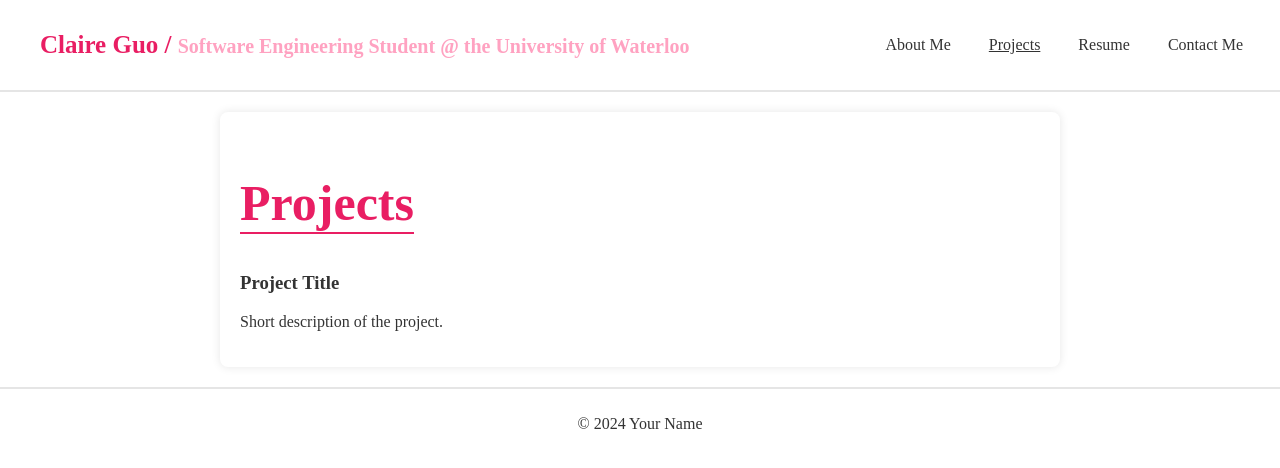
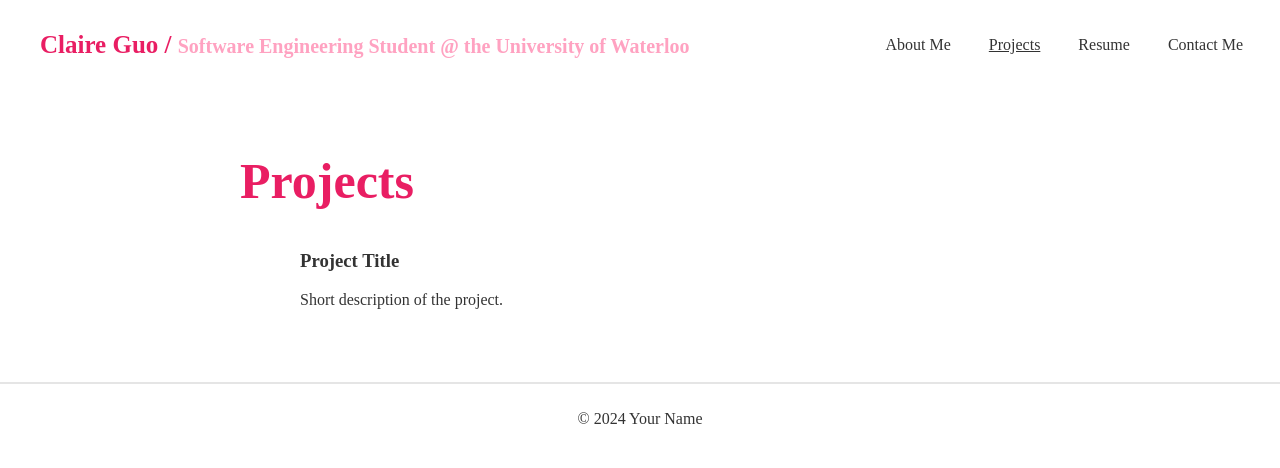
Before and after one commit to claireg0/claireg0.github.io, a plain HTML site: page projects.html in a window 1280 px wide. Drawn offline with Linux system fonts and the light colour scheme.

Commit message:
changed appearance of about me and added resume file

```diff
--- a/projects.html
+++ b/projects.html
@@ -14,7 +14,7 @@
                 <ul>
                     <li><a href="index.html">About Me</a></li>
                     <li class = "selected-nav"><a href="projects.html">Projects</a></li>
-                    <li><a href="resume.html">Resume</a></li>
+                    <li><a href="pdfs/Claire_Guo_Resume_2024.pdf" target = '_blank'>Resume</a></li>
                     <li><a href="contact.html">Contact Me</a></li>
                 </ul>
             </nav>
@@ -24,8 +24,12 @@
     <section class="projects">
         <h2 class="section-title">Projects</h2>
         <div class="project-item">
-            <h3>Project Title</h3>
-            <p>Short description of the project.</p>
+            <ul>
+                <li class = "project-list-item">
+                    <h3>Project Title</h3>
+                    <p>Short description of the project.</p>
+                </li>
+            </ul>
         </div>
         <!-- Add more projects as needed -->
     </section>
--- a/styles.css
+++ b/styles.css
@@ -9,7 +9,7 @@ body {
 
 header {
     background-color: #fff;
-    border-bottom: 2px solid #e5e5e5;
+    /*border-bottom: 2px solid #e5e5e5;*/
     padding: 20px;
     text-align: center;
     position: sticky;
@@ -54,9 +54,9 @@ section {
 
 .section-title {
     color: #e91e63;
-    border-bottom: 2px solid #e91e63; /* pink accent */
+    /*border-bottom: 2px solid #e91e63; *//* pink accent */
     display: inline-block;
-    margin-bottom: 20px;
+    margin-bottom: 5px;
     font-size: 50px;
     font-family: 'Times New Roman', Times, serif;
 }
@@ -70,7 +70,7 @@ section {
     font-family: Snell Roundhand;
 }
 
-.projects, .contact, .resume, .profile-card{
+.profile-card{
     background-color: #fff;
     margin: 20px auto;
     padding: 20px;
@@ -79,8 +79,35 @@ section {
     max-width: 800px;
 }
 
-.project-item {
-    margin-bottom: 15px;
+.projects, .contact, .resume{
+    background-color: #fff;
+    margin: auto auto;
+    padding: 20px;
+    border-radius: 8px;
+    max-width: 800px;
+}
+
+/*.project-item {
+    background-color: #fff;
+    margin: 15px 0px;
+    border-radius: 4px;
+    border: 5px;
+    padding: 1px 20px;
+}*/
+
+.project-item ul li {
+    list-style: none;
+    background-color: #fff;
+    margin: 15px 0px;
+    border-radius: 4px;
+    border: 5px;
+    padding: 1px 20px;
+}
+
+.project-list-item :hover{
+    list-style: none;
+    border-radius: 4px;
+    color: #e91e63;
 }
 
 footer {
@@ -112,7 +139,7 @@ a {
 }
 
 img.rounded-corners {
-    border-radius: 35px;
+    border-radius: 0px;
 }
 
 .profile-icon {
```
Also changed, not shown: contact.html (+1 -1 lines), index.html (+1 -1 lines), resume.html (+1 -1 lines), 3 other files.
